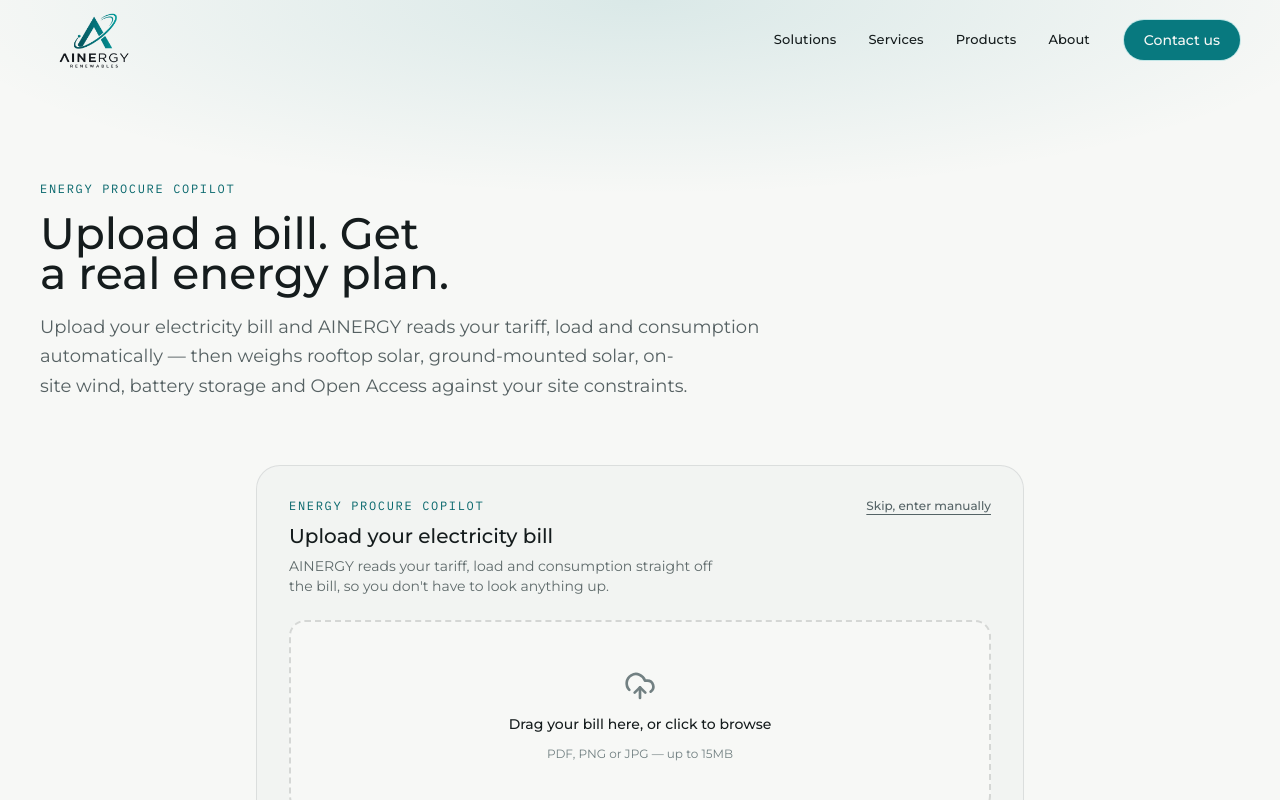
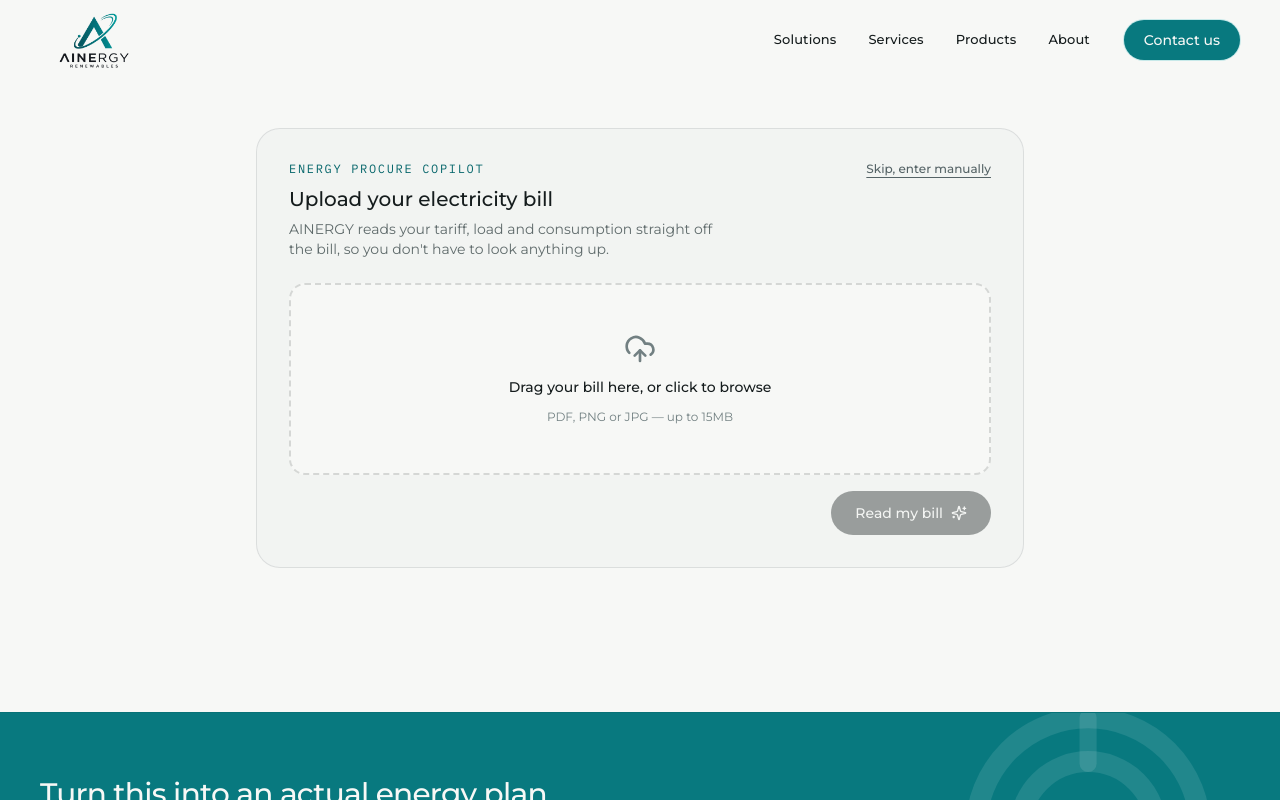
Before and after one commit to LUMINARE-AI/AINERGY-Renewables, a Next.js app: page /energy-optimizer in a window 1280 px wide. Shown: the top 800 px of the page. Built offline with nearby package versions, Linux system fonts and the light colour scheme.

Commit message:
Refactor EnergyOptimizerPage by removing the SectionHeader component and adjusting layout styles for improved presentation. Update padding for better spacing in the Energy Planner section.

```diff
--- a/src/app/energy-optimizer/page.tsx
+++ b/src/app/energy-optimizer/page.tsx
@@ -1,6 +1,5 @@
 import type { Metadata } from "next";
 import { Container } from "@/components/ui/Container";
-import { SectionHeader } from "@/components/ui/SectionHeader";
 import { EnergyPlanner } from "@/components/EnergyPlanner";
 import { CTASection } from "@/components/CTASection";
 
@@ -14,18 +13,7 @@
 export default function EnergyOptimizerPage() {
   return (
     <>
-      <section className="relative overflow-hidden bg-paper-50 pb-16 pt-36 lg:pt-44">
-        <div className="bg-radial-fade pointer-events-none absolute inset-0" />
-        <Container className="relative">
-          <SectionHeader
-            eyebrow="Energy Procure Copilot"
-            title="Upload a bill. Get a real energy plan."
-            description="Upload your electricity bill and AINERGY reads your tariff, load and consumption automatically — then weighs rooftop solar, ground-mounted solar, on-site wind, battery storage and Open Access against your site constraints."
-          />
-        </Container>
-      </section>
-
-      <section className="bg-paper-50 pb-24 lg:pb-32">
+      <section className="bg-paper-50 pb-24 pt-28 lg:pb-32 lg:pt-32">
         <Container>
           <EnergyPlanner />
         </Container>
```
